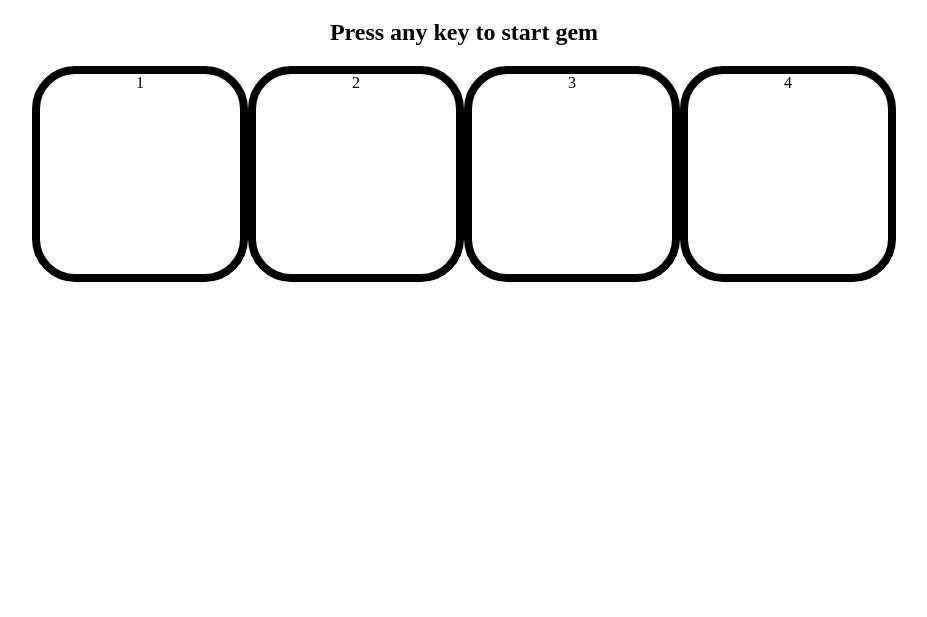
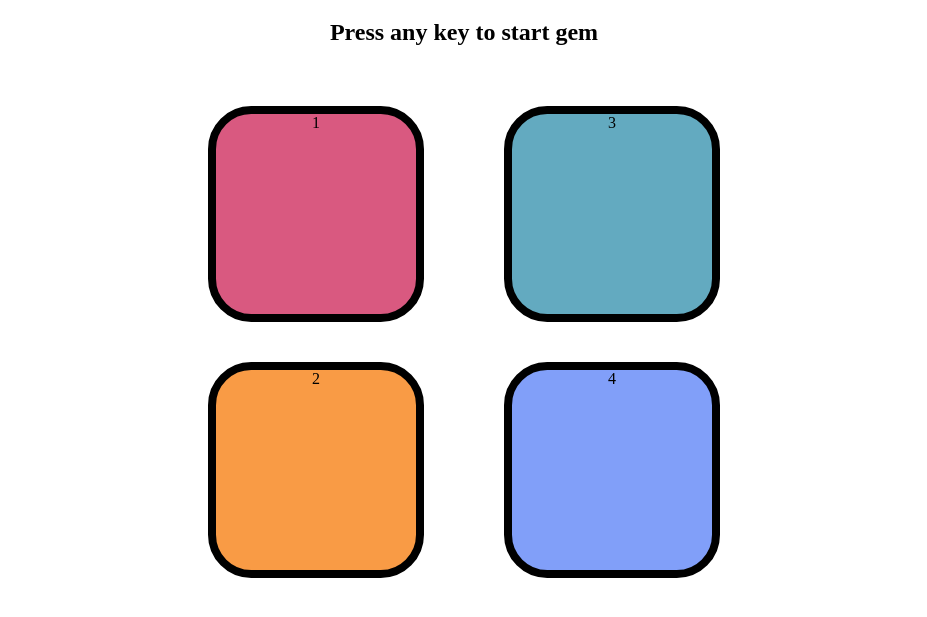
Before and after one commit to Gaganjeet-Singh/Simon-Say-Game, a plain HTML site: page public/index.html in a window 1280 px wide. Shown: the part 61-678 px from the top of the page, without its empty margins (176-1103 px from the left). Drawn offline with Linux system fonts and the light colour scheme.

Commit message:
add more style

```diff
--- a/public/index.html
+++ b/public/index.html
@@ -10,10 +10,15 @@
     <h1>Simon Says Game</h1>
     <h2>Press any key to start gem</h2>
     <div class="btn-container">
-        <div class="btn">1</div>
-        <div class="btn">2</div>
-        <div class="btn">3</div>
-        <div class="btn">4</div>
+        <div class="line-one">
+            <div class="btn red" type = "button">1</div>
+            <div class="btn yellow" type = "button">2</div>
+        </div>
+
+        <div class="line-two">
+            <div class="btn green" type="button">3</div>
+            <div class="btn purple" type = "button">4</div>
+        </div>
     </div>
     <script src = "app.js"></script>
 </body>
--- a/public/style.css
+++ b/public/style.css
@@ -7,9 +7,26 @@ body {
     width:200px;
     border-radius:20%;
     border: 8px solid black;
+    margin: 2.5rem;
 }
 
 .btn-container {
     display: flex;
     justify-content: center;
 }
+
+.red {
+    background-color: #d95980;
+}
+
+.yellow {
+    background-color: #f99b45;
+}
+
+.green {
+    background-color: #63aac0;
+}
+
+.purple {
+    background-color: #819ff9;
+}
```
